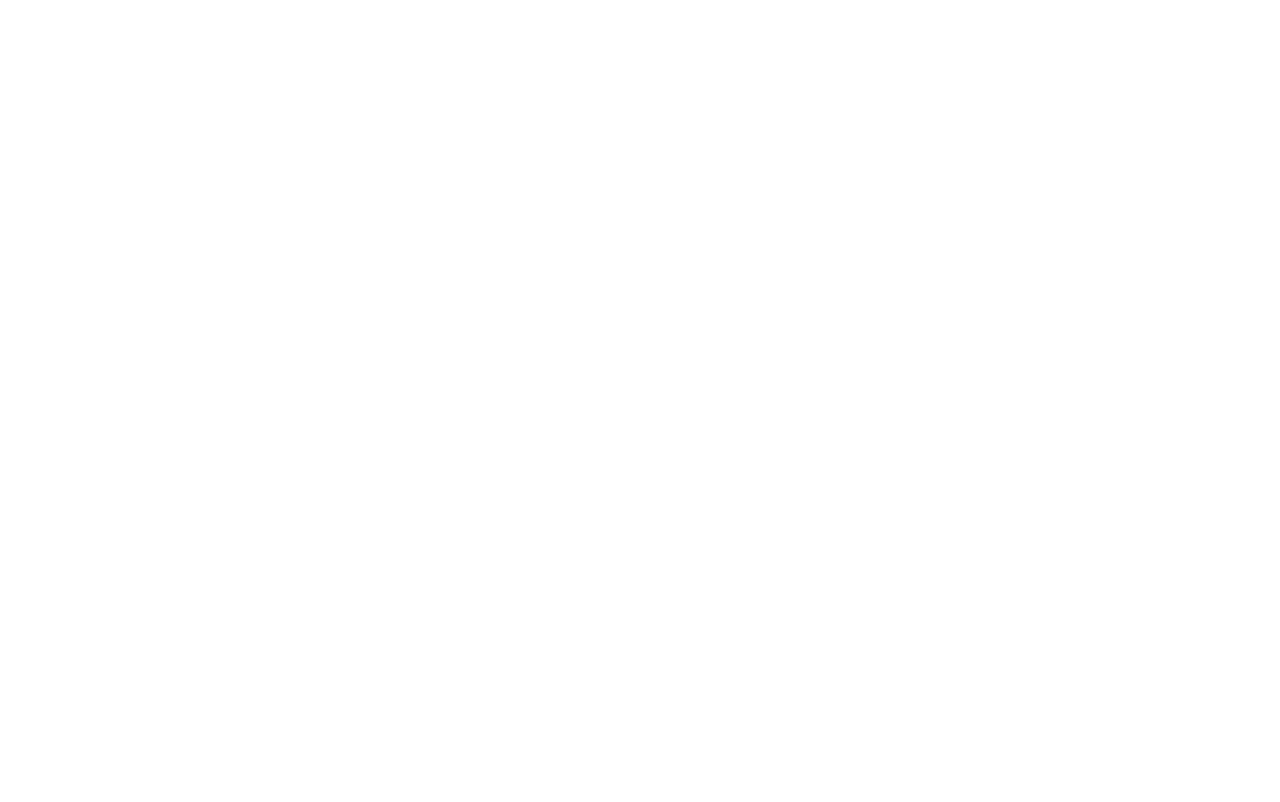
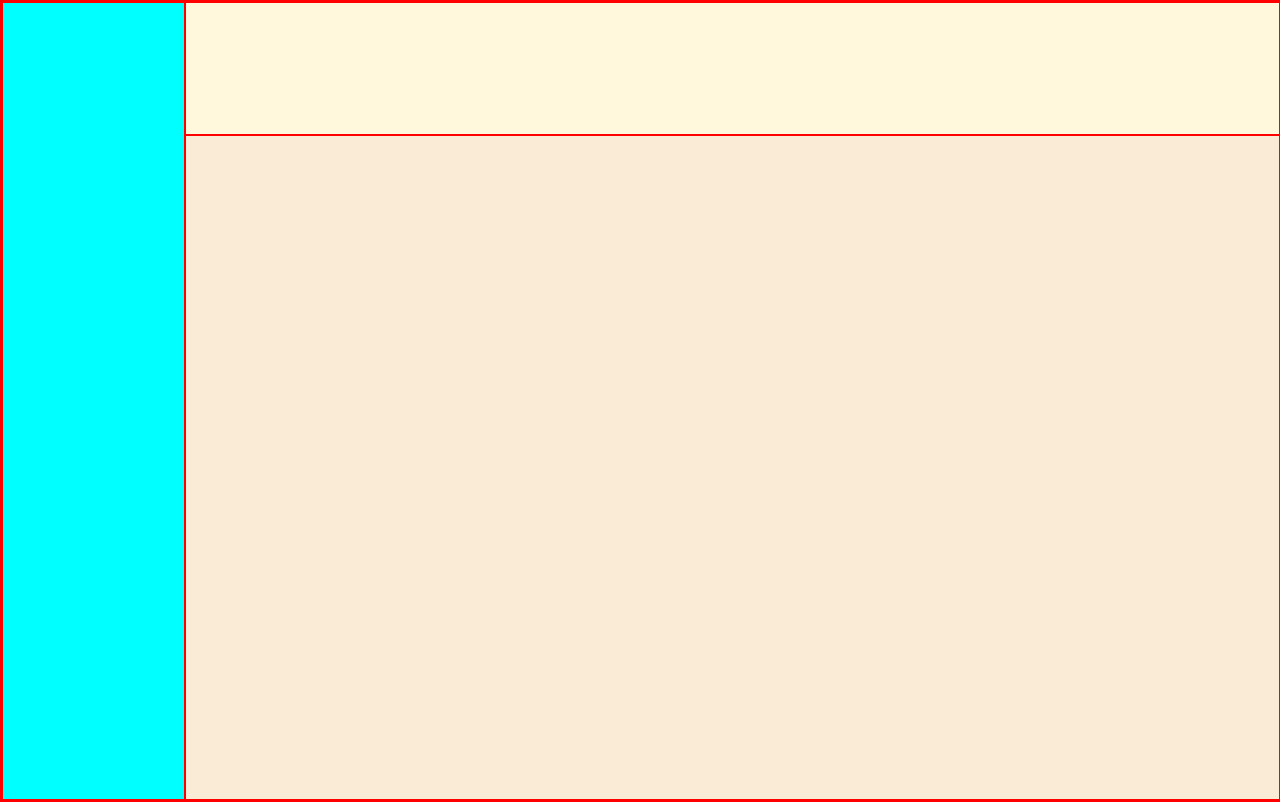
Before and after one commit to Mir-Ilham/dashboard, a plain HTML site: page index.html in a window 1280 px wide. Drawn offline with Linux system fonts and the light colour scheme.

Commit message:
Add basic dashboard grid layout

```diff
--- a/assets/styles/main.css
+++ b/assets/styles/main.css
@@ -46,3 +46,38 @@ table {
 	border-collapse: collapse;
 	border-spacing: 0;
 }
+
+/* || General */
+
+:root * {
+    box-sizing: border-box;
+    border: 1px solid red;
+}
+
+/* || Layout */
+
+.dashboard {
+    width: 100vw;
+    height: 100vh;
+    display: grid;
+    grid-template-columns: repeat(7, 1fr);
+    grid-template-rows: repeat(6, 1fr);
+}
+
+aside {
+    background-color: aqua;
+    grid-column: 1 / 2;
+    grid-row: 1 / 10;
+}
+
+header {
+    background-color: cornsilk;
+    grid-column: 2 / 8;
+    grid-row: 1 / 2;
+}
+
+main {
+    background-color: antiquewhite;
+    grid-column: 2 / 8;
+    grid-row: 2 / 10;
+}
--- a/index.html
+++ b/index.html
@@ -8,6 +8,7 @@
     <title>Dashboard</title>
 </head>
 <body>
+    <div class="dashboard">
         <aside>
 
         </aside>
@@ -19,5 +20,6 @@
         <main>
 
         </main>
+    </div>
 </body>
 </html>
```
Lines whose indentation alone changed are shown as unchanged.
